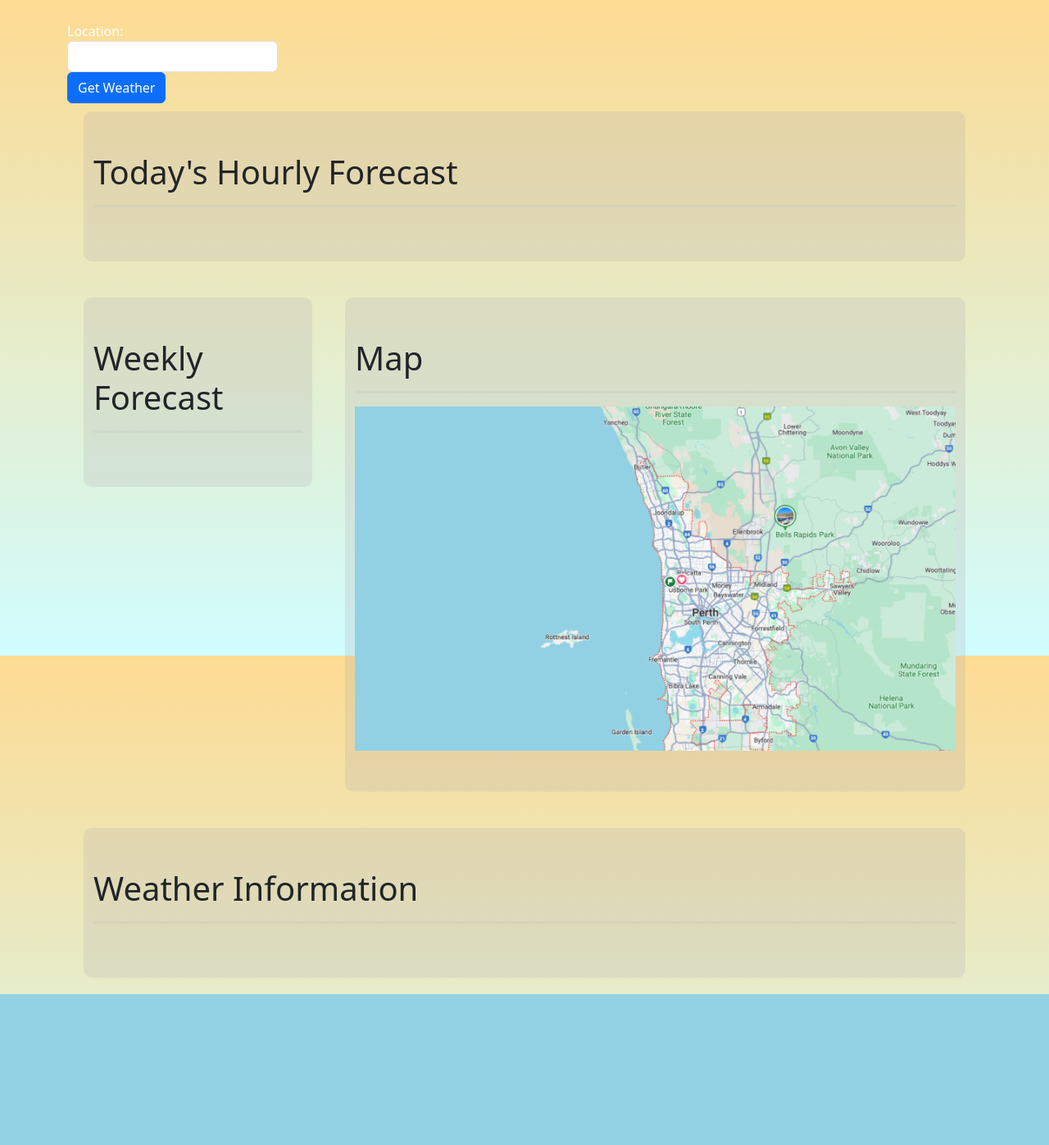
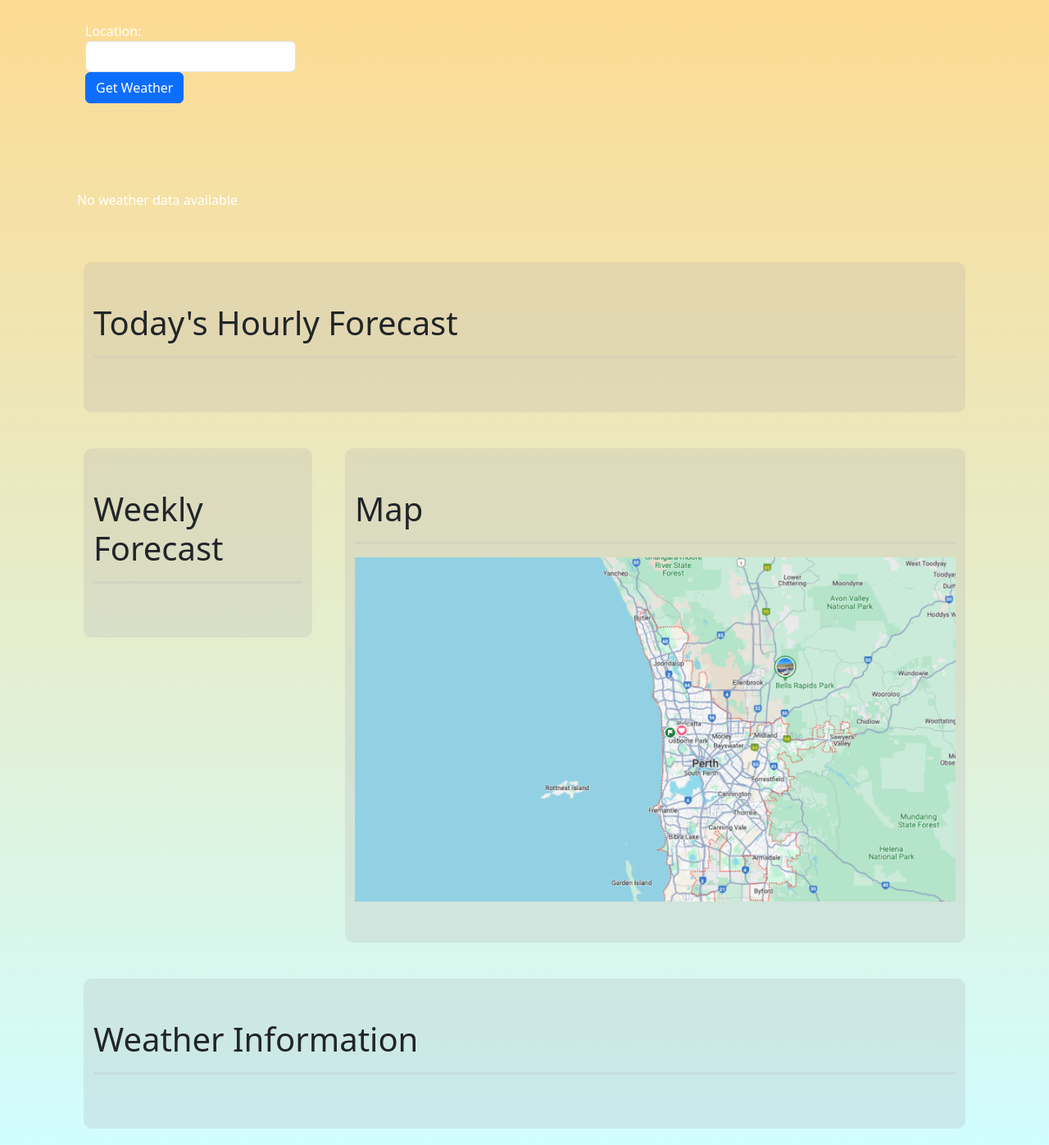
Before and after one commit to vittopan/weatherWebsite, a Flask app: page / in a window 1280 px wide. Shown: the whole page at 82% size. Before the commit the page ends 1213 px from the top, so only its background shows below. Run offline with Flask 3, Linux system fonts and the light colour scheme; parts of the project's set-up code (start-up, migrations or seed data) failed here and were passed over.

Commit message:
Fixed the top header.

```diff
--- a/app/static/CSS/main.css
+++ b/app/static/CSS/main.css
@@ -1,3 +1,4 @@
+
 .feedBox {
     background: rgba(163, 161, 168, 0.2);
     padding: 50px;
@@ -44,11 +45,7 @@ hr.solid {
 }
 
 #default{
-  background-image: linear-gradient(to bottom, #fddb92 0%, #d1fdff 100%);
-  background-blend-mode: multiply, multiply;
-  margin: 0;
-  padding: 0;
-  height: 100vh; /* Set the height of the body to 100% of the viewport height */
+  background: linear-gradient(to bottom, #fddb92 0%, #d1fdff 100%);
 }
 
 #sunny{
@@ -57,6 +54,7 @@ hr.solid {
   margin: 0;
   padding: 0;
   height: 100vh; /* Set the height of the body to 100% of the viewport height */
+  background-repeat: no-repeat;
 }
 
 #cloudy{
@@ -65,6 +63,7 @@ hr.solid {
   margin: 0;
   padding: 0;
   height: 100vh; /* Set the height of the body to 100% of the viewport height */
+  background-repeat: no-repeat;
 }
 
 
@@ -75,6 +74,7 @@ hr.solid {
   margin: 0;
   padding: 0;
   height: 100vh; /* Set the height of the body to 100% of the viewport height */
+  background-repeat: no-repeat;
 }
 
 
@@ -84,6 +84,7 @@ hr.solid {
   margin: 0;
   padding: 0;
   height: 100vh; /* Set the height of the body to 100% of the viewport height */
+  background-repeat: no-repeat;
 }
 
 
@@ -94,4 +95,5 @@ hr.solid {
   margin: 0;
   padding: 0;
   height: 100vh; /* Set the height of the body to 100% of the viewport height */
+  background-repeat: no-repeat;
 }
--- a/app/templates/index.html
+++ b/app/templates/index.html
@@ -9,8 +9,8 @@
 <body id="default">
     <div class="container">
         <header class="text-white">
-            <nav class="navbar navbar-expand-lg navbar-light font-weight-bold fixed-top" style="padding: 10px; width: 100%;">
-                <div class="container pb-5">
+            <nav class="navbar navbar-expand-lg navbar-light font-weight-bold" style="padding: 10px; width: 100%;">
+                <div class="container-fluid pb-5">
                     <form id="weatherForm" class="mt-3" method="POST" action="/get_weather">
                         <div class="form-group">
                             <label for="location">Location:</label>
```
Also changed, not shown: app/site.db (deleted).
